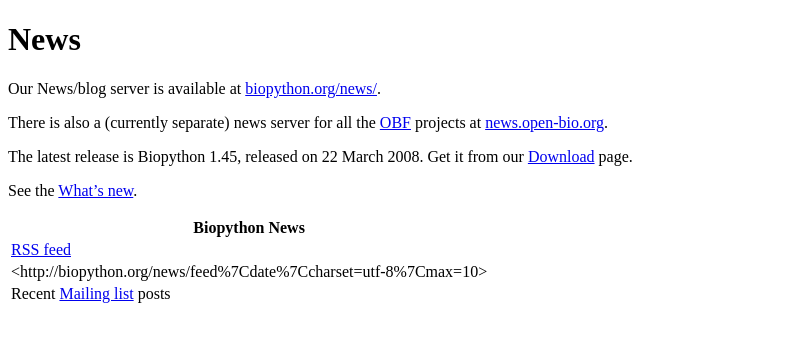
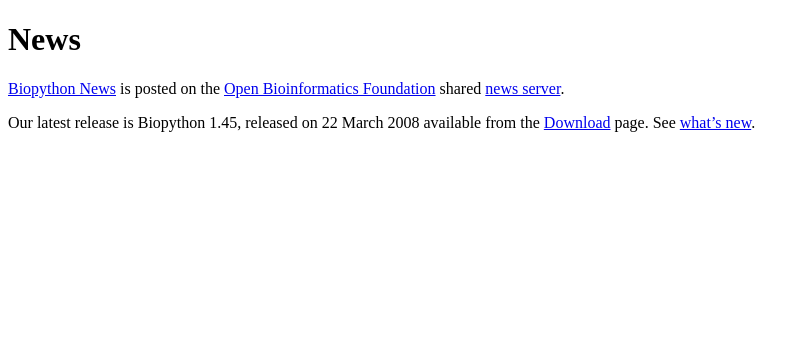
Before and after one commit to biopython/biopython.github.io, a Jekyll site: the page built from wiki/News.md, in a window 1280 px wide. Shown: the top 342 px of the page, without its empty margins (0-810 px from the left). Built offline with Jekyll 4.4.1, drawn with Linux system fonts in a browser that asks for light colours.

Commit message:
removed defunct links.  We need a biopython only feed from the OBF server ideally

```diff
--- a/wiki/News.md
+++ b/wiki/News.md
@@ -4,21 +4,10 @@ permalink: wiki/News
 layout: wiki
 ---
 
-Our News/blog server is available at
-[biopython.org/news/](http://biopython.org/news/).
+[Biopython News](http://news.open-bio.org/archives/cat_biopython.html)
+is posted on the [Open Bioinformatics Foundation](obf:OBF "wikilink")
+shared [news server](http://news.open-bio.org).
 
-There is also a (currently separate) news server for all the
-[OBF](obf:OBF "wikilink") projects at
-[news.open-bio.org](http://news.open-bio.org).
-
-The latest release is Biopython 1.45, released on 22 March 2008. Get it
-from our [Download](Download "wikilink") page.
-
-See the [What's new](http://biopython.open-bio.org/SRC/biopython/NEWS).
-
-| Biopython News                                                              |
-|-----------------------------------------------------------------------------|
-| [RSS feed](http://biopython.org/news/feed)                                  |
-| <rss><http://biopython.org/news/feed%7Cdate%7Ccharset=utf-8%7Cmax=10></rss> |
-| Recent [Mailing list](Mailing_lists "wikilink") posts                       |
-||
+Our latest release is Biopython 1.45, released on 22 March 2008
+available from the [Download](Download "wikilink") page. See [what's
+new](http://biopython.open-bio.org/SRC/biopython/NEWS).
```
Also changed, not shown: 1 other file.
